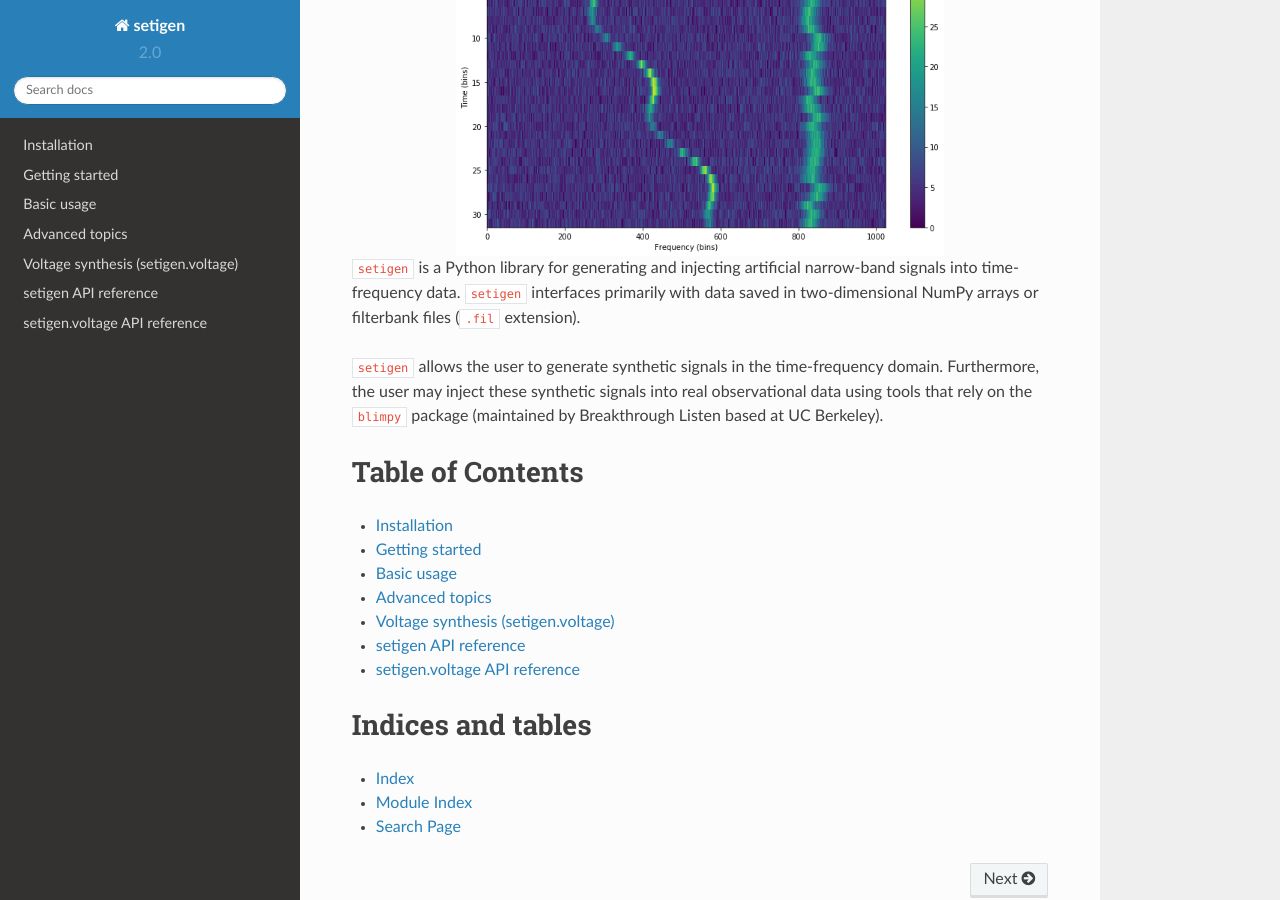
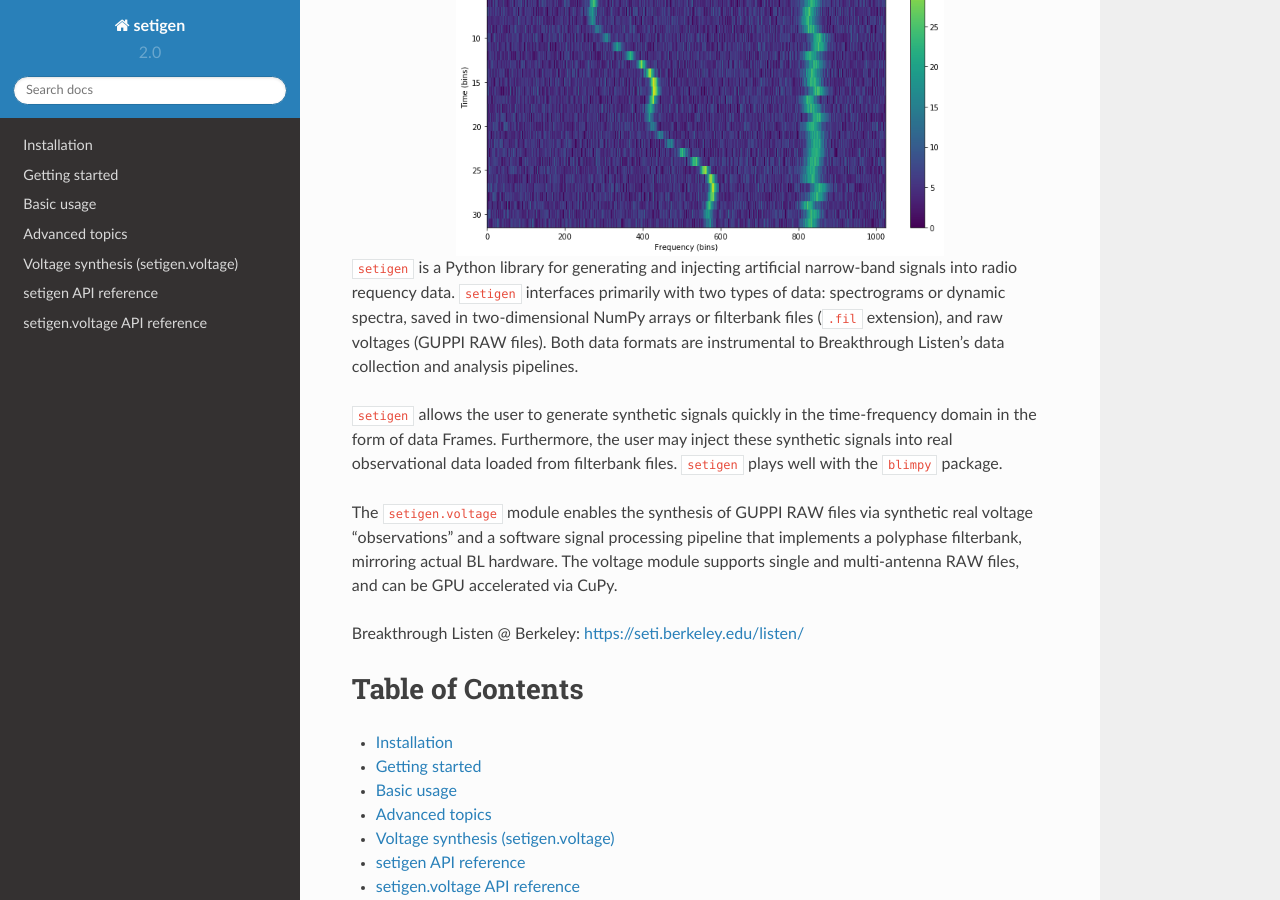
Before and after one commit to bbrzycki/setigen, a Sphinx documentation site: the page built from docs/source/index.rst, in a window 1280 px wide and 900 px high, scrolled down 222 px. Built offline with Sphinx 7.4.7 and the Read the Docs theme 2.0.0, drawn with Linux system fonts in a browser that asks for light colours.

Commit message:
Add blurb on voltage module in index and install

```diff
--- a/docs/source/index.rst
+++ b/docs/source/index.rst
@@ -16,15 +16,17 @@ Welcome to setigen's documentation!
     :align: center
     :scale: 75
 
-|setigen| is a Python library for generating and injecting artificial
-narrow-band signals into time-frequency data. |setigen| interfaces
-primarily with data saved in two-dimensional NumPy arrays or filterbank files
-(:code:`.fil` extension).
+|setigen|_ is a Python library for generating and injecting artificial
+narrow-band signals into radio requency data. |setigen|_ interfaces
+primarily with two types of data: spectrograms or dynamic spectra, saved in two-dimensional NumPy arrays or filterbank files (:code:`.fil` extension), and raw voltages (GUPPI RAW files). Both data formats are instrumental to Breakthrough Listen's data collection and analysis pipelines.
 
-|setigen| allows the user to generate synthetic signals in the
-time-frequency domain. Furthermore, the user may inject these synthetic signals
-into real observational data using tools that rely on the |blimpy|_ package
-(maintained by Breakthrough Listen based at UC Berkeley).
+|setigen|_ allows the user to generate synthetic signals quickly in the
+time-frequency domain in the form of data Frames. Furthermore, the user may inject these synthetic signals
+into real observational data loaded from filterbank files. |setigen|_ plays well with the |blimpy|_ package.
+
+The :code:`setigen.voltage` module enables the synthesis of GUPPI RAW files via synthetic real voltage "observations" and a software signal processing pipeline that implements a polyphase filterbank, mirroring actual BL hardware. The voltage module supports single and multi-antenna RAW files, and can be GPU accelerated via CuPy.
+
+Breakthrough Listen @ Berkeley: https://seti.berkeley.edu/listen/
 
 Table of Contents
 =================
--- a/docs/source/install.rst
+++ b/docs/source/install.rst
@@ -34,3 +34,8 @@ Because of how the |bitshuffle| package was written, if you are working with HDF
     pip install git+https://github.com/kiyo-masui/bitshuffle
 
 Note: this can lead to |h5py| compatibility issues with older versions of Tensorflow. Some work-arounds: if possible, work primarily with filterbank files, or use multiple Python environments to separate data handling and Tensorflow work.
+
+To use GPU with setigen.voltage
+-------------------------------
+
+:code:`setigen.voltage`'s GPU acceleration is powered by CuPy (https://docs.cupy.dev/en/stable/install.html). Installation is not required to use vanilla |setigen| or the voltage module, but it is highly recommended to accelerate voltage computations. While it isn't used directly by |setigen|, you may also find it helpful to install :code:`cusignal` (https://github.com/rapidsai/cusignal) for access to CUDA-enabled versions of :code:`scipy` functions when writing custom voltage signal source functions.
```
